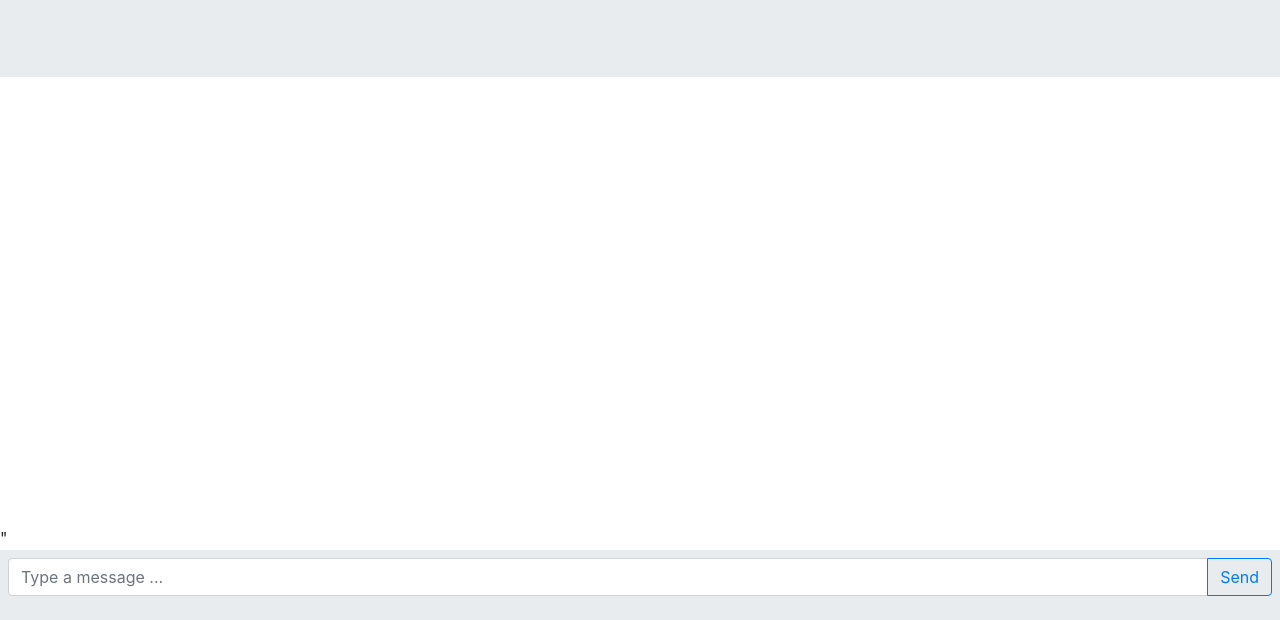
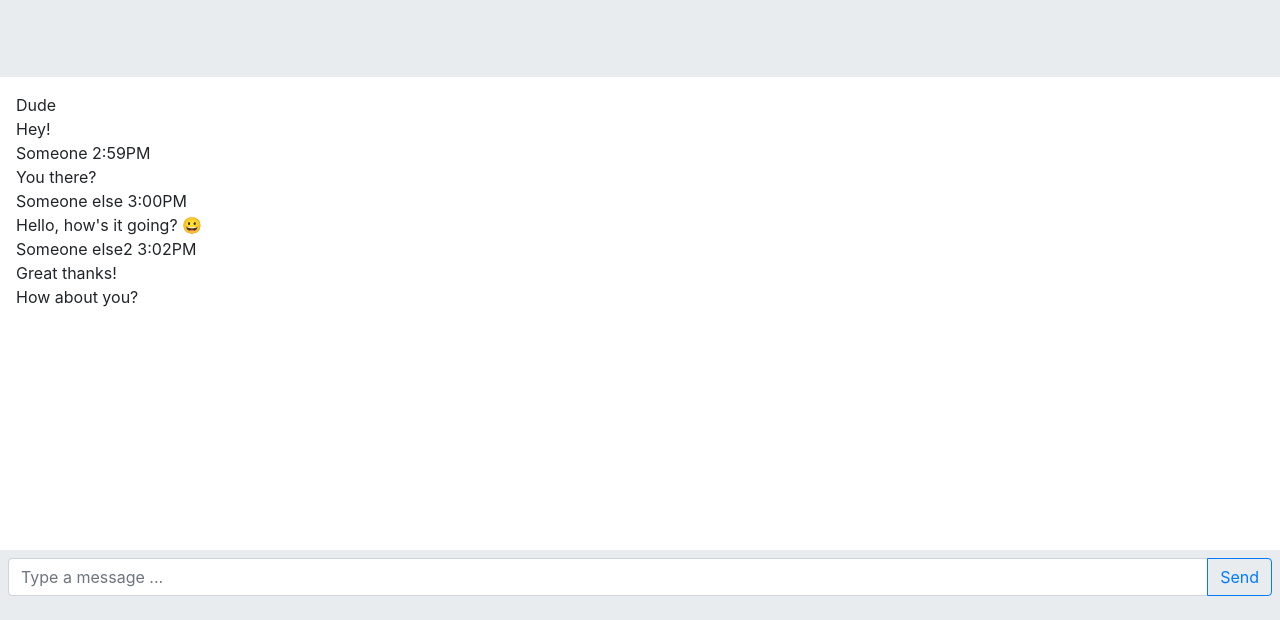
Before and after one commit to IT3049C-Students-Archive/4-chat-subrama2, a website: page index.html in a window 1280 px wide. Shown: the part 180-800 px from the top of the page. Drawn offline with Linux system fonts and the light colour scheme.

Commit message:
created temporary body messages for chat

```diff
--- a/index.html
+++ b/index.html
@@ -29,8 +29,50 @@
         </header>
 
         <div id="chat">
+            <div class="mine messages">
+                <div class="message">
+                    Dude
+                </div>
+            </div>
+            <div class="yours messages">
+                <div class="message">
+                    Hey!
+                </div>
+                <div class="sender-info">
+                    Someone 2:59PM
+                </div>
+            </div>
 
-        </div>"
+            <div class="yours messages">
+                <div class="message">
+                    You there?
+                </div>
+                <div class="sender-info">
+                    Someone else 3:00PM
+                </div>
+            </div>
+
+            <div class="yours messages">
+                <div class="message">
+                    Hello, how's it going? 😀
+                </div>
+                <div class="sender-info">
+                    Someone else2 3:02PM
+                </div>
+            </div>
+
+            <div class="mine messages">
+                <div class="message">
+                    Great thanks!
+                </div>
+            </div>
+
+            <div class="mine messages">
+                <div class="message">
+                    How about you?
+                </div>
+            </div>
+        </div>
 
         <footer>
             <div id="chatbar" class="input-group mb-3">
```
